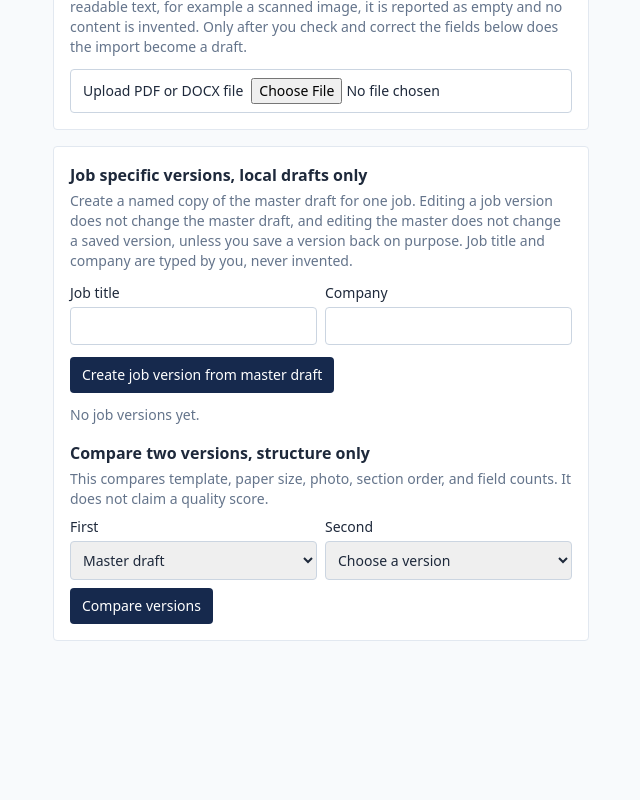
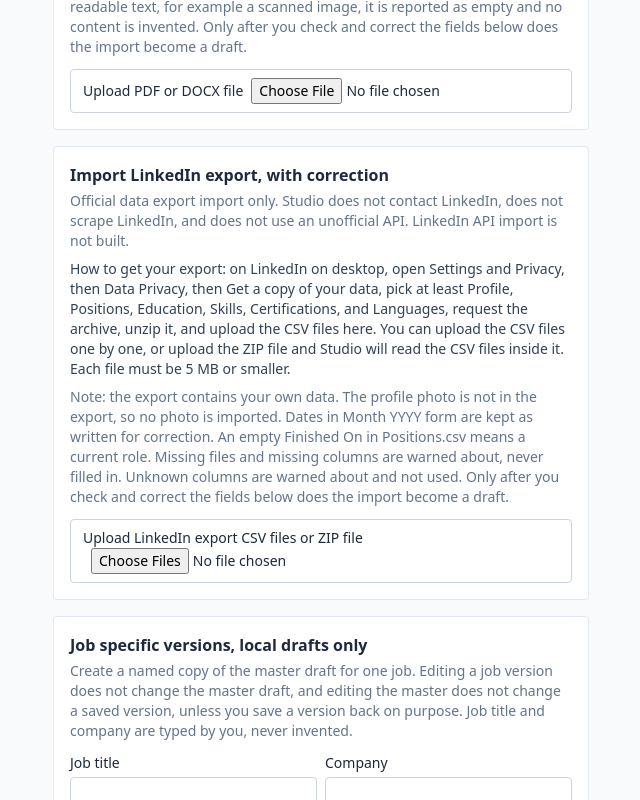
Before and after one commit to saeedr123/global-career-studio, a Next.js app in the folder apps/web/: page /builder in a window 1280 px wide. Shown: the part 3615-4415 px from the top of the page, without its empty margins (35-675 px from the left). Before the commit the page ends 4288 px from the top, so only its background shows below. Built offline with nearby package versions, Linux system fonts and the light colour scheme.

Commit message:
Increment 12: add LinkedIn export import section to builder

```diff
--- a/apps/web/app/builder/page.tsx
+++ b/apps/web/app/builder/page.tsx
@@ -80,6 +80,8 @@ export default function BuilderPage() {
   const [parsed, setParsed] = useState<any>(null);
   const [fileParsed, setFileParsed] = useState<any>(null);
   const [fileStatus, setFileStatus] = useState("");
+  const [linkedinParsed, setLinkedinParsed] = useState<any>(null);
+  const [linkedinStatus, setLinkedinStatus] = useState("");
   const [jobVersions, setJobVersions] = useState<any[]>([]);
   const [jobTitle, setJobTitle] = useState("");
   const [jobCompany, setJobCompany] = useState("");
@@ -325,6 +327,47 @@ export default function BuilderPage() {
     setActiveJobVersionId("");
     setFileParsed(null);
     setMessage("File import applied as a draft. It is not a verified real CV until you check it.");
+  }
+
+  async function handleLinkedInImport(fileList: FileList | null) {
+    if (!fileList || fileList.length === 0) {
+      return;
+    }
+    setLinkedinStatus("Reading LinkedIn export files, please wait...");
+    setLinkedinParsed(null);
+    try {
+      const form = new FormData();
+      for (const file of Array.from(fileList)) {
+        form.append("file", file);
+      }
+      const response = await fetch("/api/linkedin-import", { method: "POST", body: form });
+      const data = await response.json();
+      if (!response.ok) {
+        throw new Error(data.error || "LinkedIn export import failed.");
+      }
+      setLinkedinParsed(data);
+      setLinkedinStatus(
+        data.empty
+          ? "No expected LinkedIn export CSV files were found. Check the files and try again. Your draft was not changed."
+          : "LinkedIn export parsed. Check the fields below, correct them, then use this import."
+      );
+    } catch {
+      setLinkedinStatus("LinkedIn export import failed. Your draft was not changed. Please check the files and try again.");
+    }
+  }
+
+  function useLinkedInImport() {
+    if (!linkedinParsed) {
+      return;
+    }
+    setProfile(clone(linkedinParsed.profile));
+    setSettings((current: any) => ({
+      ...current,
+      sectionOrder: sectionOrderFor(linkedinParsed.profile, current.sectionOrder)
+    }));
+    setActiveJobVersionId("");
+    setLinkedinParsed(null);
+    setMessage("LinkedIn export import applied as a draft. It is not a verified real CV until you check it.");
   }
 
   function createJobVersionFromMaster() {
@@ -703,8 +746,8 @@ export default function BuilderPage() {
             <p className="mt-1 text-sm text-slate-500">
               The working path is pasted structured text, or a plain text file.
               PDF and DOCX file import is in the section below, also with a
-              correction step. LinkedIn import is planned, not built, and
-              guided paste is the working fallback. Nothing is imported
+              correction step. LinkedIn export import is in the section
+              below, also with a correction step. Nothing is imported
               until you check and correct it below.
             </p>
             <textarea className="mt-3 w-full rounded border border-slate-300 p-2 font-mono text-sm" rows={10} value={importText} onChange={(e) => setImportText(e.target.value)} />
@@ -774,6 +817,66 @@ export default function BuilderPage() {
                 <div className="mt-3 flex gap-2">
                   <button type="button" className="rounded bg-navy px-3 py-2 text-sm text-white" onClick={useFileImport}>Use this import as a draft</button>
                   <button type="button" className="rounded border border-slate-300 px-3 py-2 text-sm" onClick={() => setFileParsed(null)}>Discard import</button>
+                </div>
+              </div>
+            )}
+          </section>
+
+          <section className="mt-4 rounded border border-slate-200 bg-white p-4">
+            <h3 className="font-semibold">Import LinkedIn export, with correction</h3>
+            <p className="mt-1 text-sm text-slate-500">
+              Official data export import only. Studio does not contact
+              LinkedIn, does not scrape LinkedIn, and does not use an
+              unofficial API. LinkedIn API import is not built.
+            </p>
+            <p className="mt-2 text-sm text-slate-700">
+              How to get your export: on LinkedIn on desktop, open Settings
+              and Privacy, then Data Privacy, then Get a copy of your data,
+              pick at least Profile, Positions, Education, Skills,
+              Certifications, and Languages, request the archive, unzip it,
+              and upload the CSV files here. You can upload the CSV files
+              one by one, or upload the ZIP file and Studio will read the
+              CSV files inside it. Each file must be 5 MB or smaller.
+            </p>
+            <p className="mt-2 text-sm text-slate-500">
+              Note: the export contains your own data. The profile photo is
+              not in the export, so no photo is imported. Dates in Month
+              YYYY form are kept as written for correction. An empty
+              Finished On in Positions.csv means a current role. Missing
+              files and missing columns are warned about, never filled in.
+              Unknown columns are warned about and not used. Only after you
+              check and correct the fields below does the import become a
+              draft.
+            </p>
+            <label className="mt-3 block rounded border border-slate-300 px-3 py-2 text-sm">Upload LinkedIn export CSV files or ZIP file
+              <input type="file" accept=".csv,.zip,text/csv,application/zip" multiple className="ml-2" onChange={(e) => handleLinkedInImport(e.target.files)} />
+            </label>
+            {linkedinStatus && <p className="mt-2 text-sm">{linkedinStatus}</p>}
+            {linkedinParsed && !linkedinParsed.empty && (
+              <div className="mt-4 rounded border border-amber-300 bg-amber-50 p-3">
+                <p className="font-semibold">Check and correct this LinkedIn export before use</p>
+                <p className="mt-1 text-sm">Files used: {linkedinParsed.filesParsed.join(", ") || "none"}</p>
+                {linkedinParsed.filesMissing.length > 0 && <p className="mt-1 text-sm">Files not supplied: {linkedinParsed.filesMissing.join(", ")}</p>}
+                {linkedinParsed.warnings.length > 0 && <p className="mt-1 text-sm">Notes: {linkedinParsed.warnings.join(" ")}</p>}
+                {linkedinParsed.unparsedLines.length > 0 && <p className="mt-1 text-sm">Unparsed items, not imported: {linkedinParsed.unparsedLines.join(" | ")}</p>}
+                <label className="mt-3 block text-sm">Name
+                  <input className="mt-1 w-full rounded border border-slate-300 bg-white p-2" value={linkedinParsed.profile.fullName} onChange={(e) => setLinkedinParsed({ ...linkedinParsed, profile: { ...linkedinParsed.profile, fullName: e.target.value } })} />
+                </label>
+                <label className="mt-2 block text-sm">Headline
+                  <input className="mt-1 w-full rounded border border-slate-300 bg-white p-2" value={linkedinParsed.profile.headline} onChange={(e) => setLinkedinParsed({ ...linkedinParsed, profile: { ...linkedinParsed.profile, headline: e.target.value } })} />
+                </label>
+                <label className="mt-2 block text-sm">Summary
+                  <textarea className="mt-1 w-full rounded border border-slate-300 bg-white p-2" rows={3} value={linkedinParsed.profile.summary} onChange={(e) => setLinkedinParsed({ ...linkedinParsed, profile: { ...linkedinParsed.profile, summary: e.target.value } })} />
+                </label>
+                <label className="mt-2 block text-sm">Skills, comma separated
+                  <input className="mt-1 w-full rounded border border-slate-300 bg-white p-2" value={linkedinParsed.profile.skills.join(", ")} onChange={(e) => setLinkedinParsed({ ...linkedinParsed, profile: { ...linkedinParsed.profile, skills: e.target.value.split(",").map((item: string) => item.trim()).filter(Boolean) } })} />
+                </label>
+                <label className="mt-2 block text-sm">Languages, comma separated
+                  <input className="mt-1 w-full rounded border border-slate-300 bg-white p-2" value={linkedinParsed.profile.languages.join(", ")} onChange={(e) => setLinkedinParsed({ ...linkedinParsed, profile: { ...linkedinParsed.profile, languages: e.target.value.split(",").map((item: string) => item.trim()).filter(Boolean) } })} />
+                </label>
+                <div className="mt-3 flex gap-2">
+                  <button type="button" className="rounded bg-navy px-3 py-2 text-sm text-white" onClick={useLinkedInImport}>Use this LinkedIn import as a draft</button>
+                  <button type="button" className="rounded border border-slate-300 px-3 py-2 text-sm" onClick={() => setLinkedinParsed(null)}>Discard import</button>
                 </div>
               </div>
             )}
```
